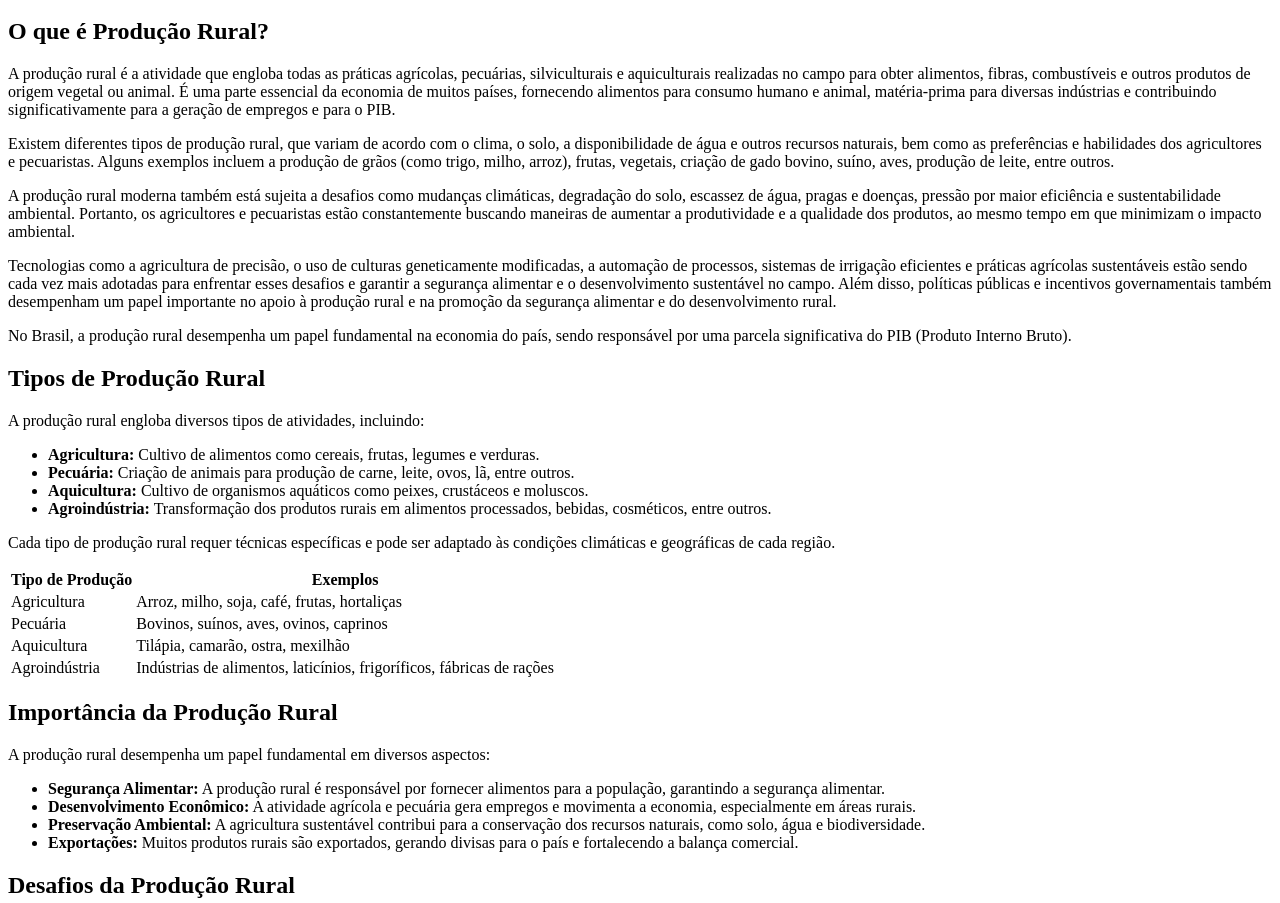
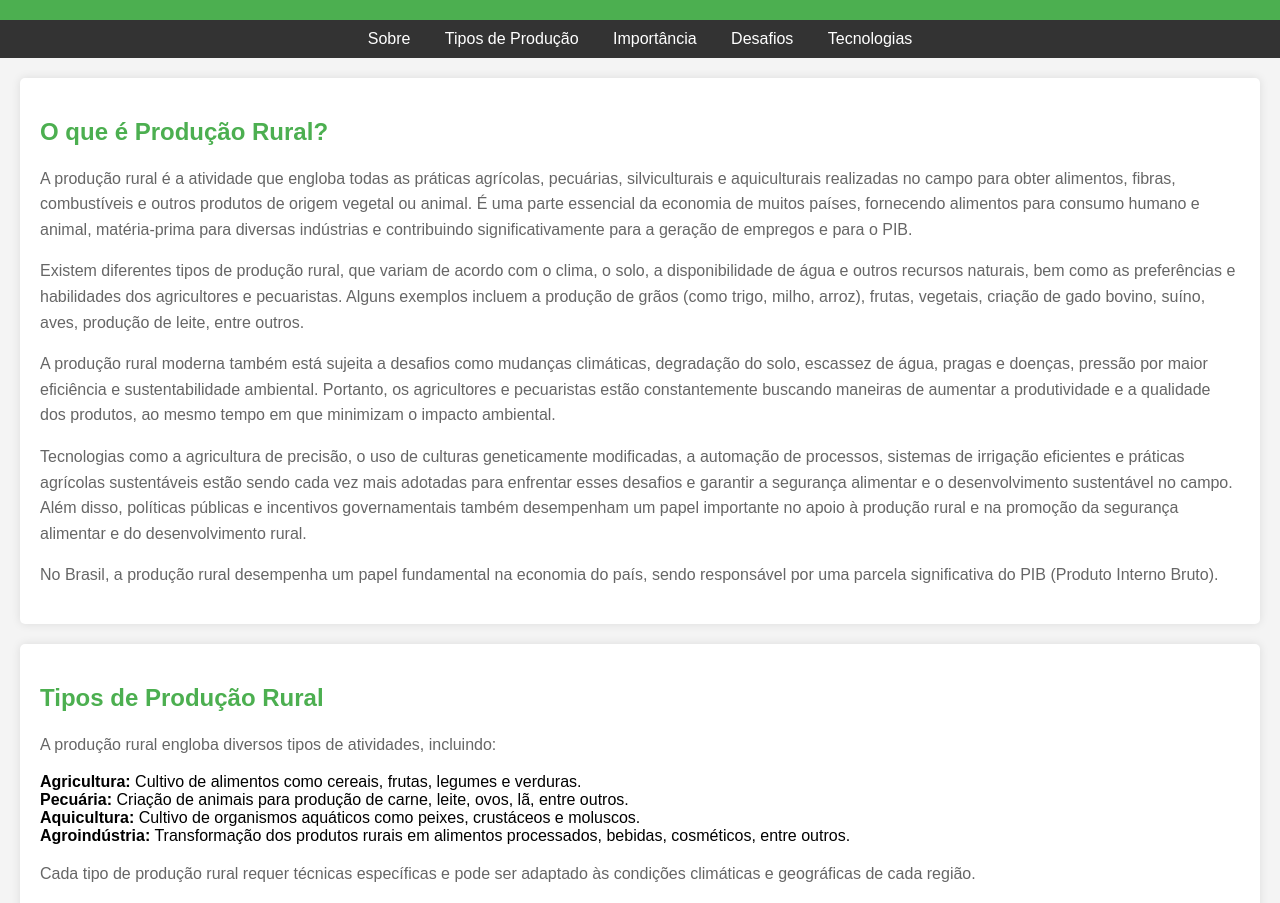
Before and after one commit to kennynhum/2D.-Francesco, a plain HTML site: page index.html in a window 1280 px wide. Shown: the part 100-1003 px from the top of the page. Drawn offline with Linux system fonts and the light colour scheme.

Commit message:
Update index.html

```diff
--- a/index.html
+++ b/index.html
@@ -5,7 +5,100 @@
     <meta name="viewport" content="width=device-width, initial-scale=1.0">
     <title>Produção Rural</title>
     <style>
-        /* Estilos CSS */
+        body {
+            font-family: Arial, sans-serif;
+            margin: 0;
+            padding: 0;
+            background-color: #f4f4f4;
+        }
+        header {
+            background-color: #4CAF50;
+            color: #fff;
+            padding: 20px;
+            text-align: center;
+        }
+        nav {
+            background-color: #333;
+            color: #fff;
+            padding: 10px 0;
+            text-align: center;
+        }
+        nav a {
+            color: #fff;
+            text-decoration: none;
+            margin: 0 15px;
+        }
+        nav a:hover {
+            text-decoration: underline;
+        }
+        section {
+            padding: 20px;
+            margin: 20px;
+            background-color: #fff;
+            border-radius: 5px;
+            box-shadow: 0 0 10px rgba(0,0,0,0.1);
+        }
+        h1 {
+            color: #333;
+        }
+        h2 {
+            color: #4CAF50;
+        }
+        p {
+            color: #666;
+            line-height: 1.6;
+        }
+        ul {
+            list-style-type: none;
+            padding: 0;
+        }
+        table {
+            width: 100%;
+            border-collapse: collapse;
+            margin-bottom: 20px;
+        }
+        table, th, td {
+            border: 1px solid #ddd;
+            padding: 8px;
+            text-align: left;
+        }
+        th {
+            background-color: #4CAF50;
+            color: white;
+        }
+        form {
+            margin-top: 20px;
+        }
+        input[type=text], textarea {
+            width: 100%;
+            padding: 12px;
+            border: 1px solid #ccc;
+            border-radius: 4px;
+            box-sizing: border-box;
+            margin-top: 6px;
+            margin-bottom: 16px;
+            resize: vertical;
+        }
+        input[type=submit] {
+            background-color: #4CAF50;
+            color: white;
+            padding: 12px 20px;
+            border: none;
+            border-radius: 4px;
+            cursor: pointer;
+        }
+        input[type=submit]:hover {
+            background-color: #45a049;
+        }
+        footer {
+            background-color: #333;
+            color: #fff;
+            text-align: center;
+            padding: 20px;
+            position: fixed;
+            bottom: 0;
+            width: 100%;
+        }
     </style>
 </head>
 <body>
@@ -51,38 +144,3 @@
             <th>Tipo de Produção</th>
             <th>Exemplos</th>
         </tr>
-        <tr>
-            <td>Agricultura</td>
-            <td>Arroz, milho, soja, café, frutas, hortaliças</td>
-        </tr>
-        <tr>
-            <td>Pecuária</td>
-            <td>Bovinos, suínos, aves, ovinos, caprinos</td>
-        </tr>
-        <tr>
-            <td>Aquicultura</td>
-            <td>Tilápia, camarão, ostra, mexilhão</td>
-        </tr>
-        <tr>
-            <td>Agroindústria</td>
-            <td>Indústrias de alimentos, laticínios, frigoríficos, fábricas de rações</td>
-        </tr>
-    </table>
-</section>
-
-<section id="importancia">
-    <h2>Importância da Produção Rural</h2>
-    <p>A produção rural desempenha um papel fundamental em diversos aspectos:</p>
-    <ul>
-        <li><strong>Segurança Alimentar:</strong> A produção rural é responsável por fornecer alimentos para a população, garantindo a segurança alimentar.</li>
-        <li><strong>Desenvolvimento Econômico:</strong> A atividade agrícola e pecuária gera empregos e movimenta a economia, especialmente em áreas rurais.</li>
-        <li><strong>Preservação Ambiental:</strong> A agricultura sustentável contribui para a conservação dos recursos naturais, como solo, água e biodiversidade.</li>
-        <li><strong>Exportações:</strong> Muitos produtos rurais são exportados, gerando divisas para o país e fortalecendo a balança comercial.</li>
-    </ul>
-</section>
-
-<section id="desafios"> <!-- Nova seção -->
-    <h2>Desafios da Produção Rural</h2>
-    <p>A produção rural enfrenta uma série de desafios que incluem as mudanças climáticas, que podem afetar os padrões de chuva e temperatura, levando a secas, inundações e eventos climáticos extremos que prejudicam as safras e a produtividade agrícola.</p>
-
-    <p>A degradação do solo é outro desafio significativo, resultante da erosão, do uso excess
```
